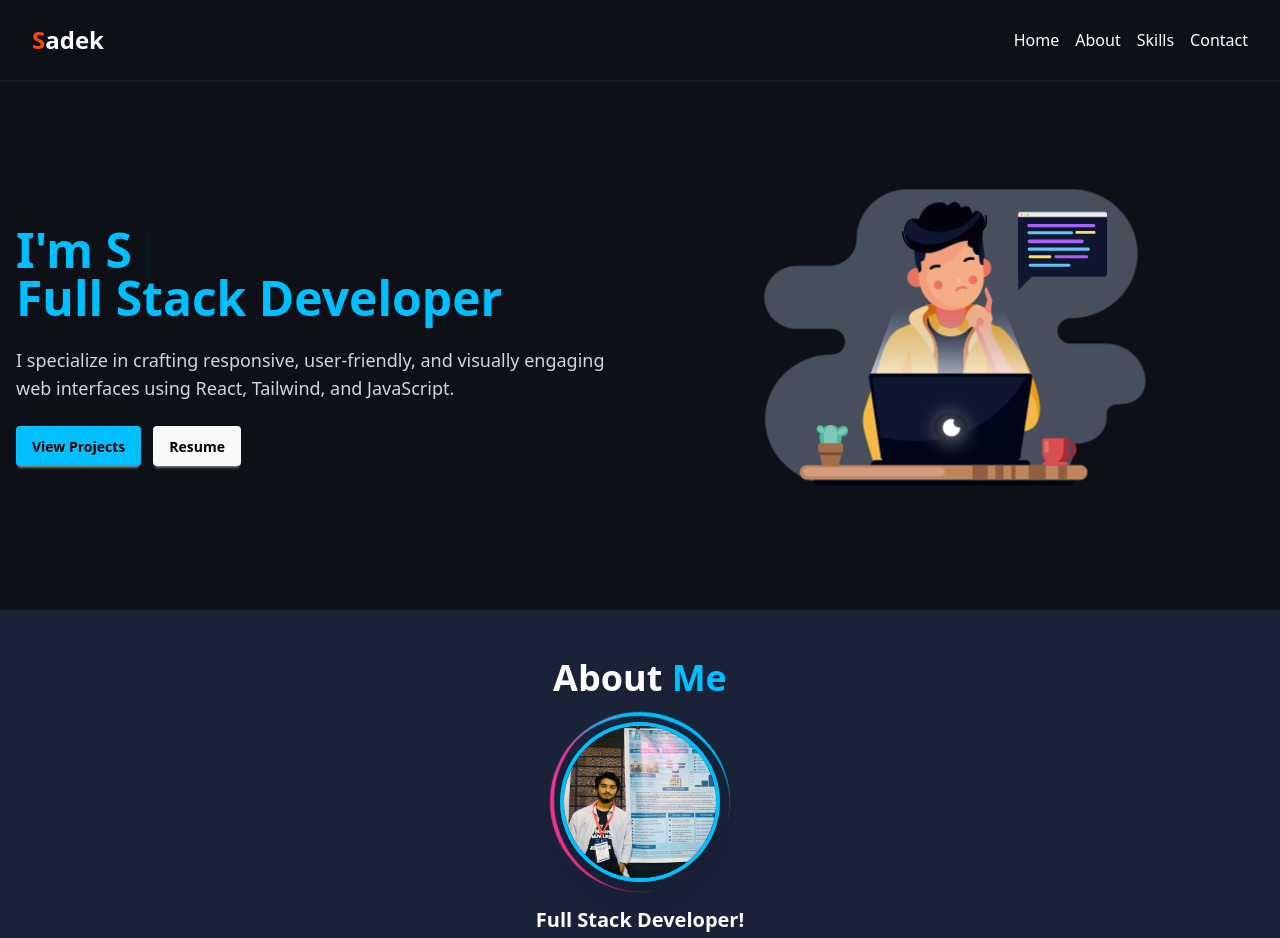
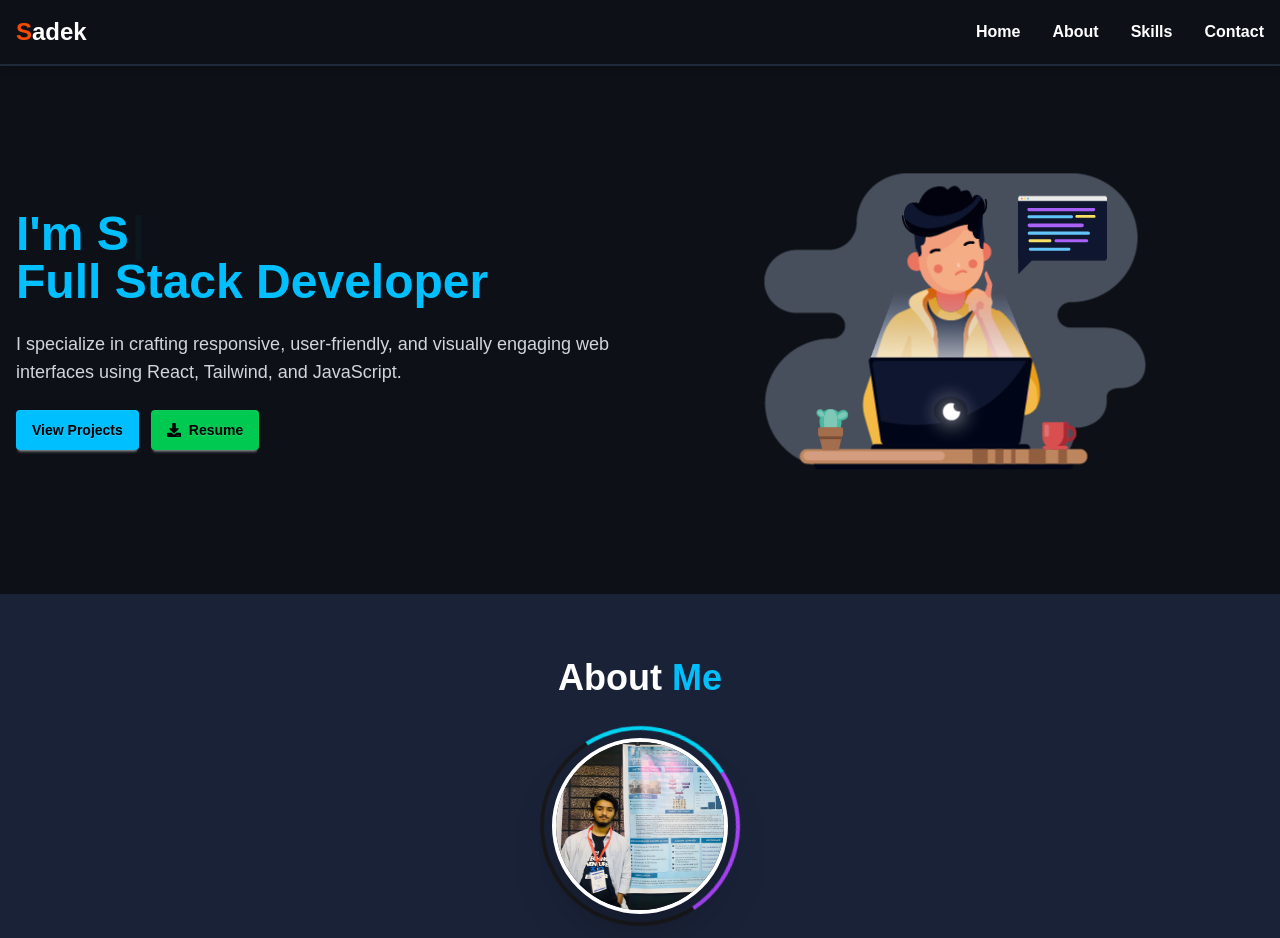
Before and after one commit to Sadek-H/Portfolio, a React (Vite) app: page / in a window 1280 px wide. Shown: the top 938 px of the page. Built offline with nearby package versions, Linux system fonts and the light colour scheme.

Commit message:
about me section image animation text chnages

```diff
--- a/src/Components/About.jsx
+++ b/src/Components/About.jsx
@@ -9,38 +9,37 @@ const About = () => {
   };
 
   return (
-    <div className="bg-[#1A2238] py-12 px-6">
+    <div className="bg-[#1A2238] py-16 px-6">
       <div className="container mx-auto text-center">
         {/* Heading */}
-        <h2 className="text-white text-4xl font-bold text-center">
+        <h2 className="text-white text-4xl font-bold text-center mb-10">
           About <span className="text-[#00BFFF]">Me</span>
         </h2>
 
         {/* Profile Image with Animation */}
-        <div className="relative w-40 h-40 mx-auto my-6">
+        <div className="relative w-44 h-44 mx-auto mb-10">
           {/* Animated Half Circles */}
+          {/* Colorful Rings */}
           <div className="absolute inset-0 flex items-center justify-center">
-            {/* Top Half Circle */}
-            <div className="absolute w-[180px] h-[180px] border-t-4 border-[#00BFFF] rounded-full animate-spin-slow"></div>
-            {/* Bottom Half Circle */}
-            <div className="absolute w-[180px] h-[180px] border-b-4 border-pink-500 rounded-full animate-spin-reverse-slow"></div>
+            <div className="absolute w-[200px] h-[200px] rounded-full border-4 border-t-cyan-400 border-r-purple-500 animate-spin-slow"></div>
+            <div className="absolute w-[160px] h-[160px] rounded-full border-4 border-b-pink-500 border-l-yellow-400 animate-spin-reverse-slow"></div>
           </div>
 
           {/* Profile Image */}
           <img
             src={img}
-            alt="Profile"
-            className="w-40 h-40 rounded-full border-4 border-[#00BFFF] shadow-xl relative z-10"
+            alt="Sadek Hossen"
+            className="w-44 h-44 rounded-full border-4 border-white shadow-2xl relative z-10"
           />
         </div>
 
         {/* Role Title */}
-        <h3 className="text-white text-xl font-semibold">
+        <h3 className="text-white text-2xl font-semibold mb-6 drop-shadow-lg">
           Full Stack Developer!
         </h3>
 
         {/* Short Description */}
-        <p className="text-[#CCCCCC] text-left mx-auto max-w-2xl">
+       <p className="text-gray-300 leading-relaxed max-w-3xl mx-auto px-4 md:px-0 text-justify drop-shadow-[0_1px_2px_rgba(0,0,0,0.6)] transition-all duration-500">
   Hi, I’m Sadek Hossen — currently pursuing my B.Sc. in Electrical and
   Electronic Engineering (EEE). My journey into the world of programming
   started back in 2021, when I first explored HTML and CSS. At that time, I was just
@@ -71,6 +70,7 @@ const About = () => {
   )}
 </p>
 
+
         {/* Button */}
         <button
           onClick={more ? () => setMore(false) : handleReadMore}
--- a/src/Components/Banner.jsx
+++ b/src/Components/Banner.jsx
@@ -1,16 +1,17 @@
 import React from "react";
-
 import { Typewriter } from "react-simple-typewriter";
 import { Link } from "react-router";
 import Lottie from "lottie-react";
 import developer from "../assets/LootieFile/Developer.json";
 import resume from "../assets/resume.pdf";
 import { useScrollRefs } from "../Pages/ScrollContext";
+import { FaDownload } from "react-icons/fa";
+
 const Banner = () => {
-    const {  projectsRef } = useScrollRefs();
-    const handleScrollToProjects = () => {
-        projectsRef.current.scrollIntoView({ behavior: "smooth" });
-    }
+  const { projectsRef } = useScrollRefs();
+  const handleScrollToProjects = () => {
+    projectsRef.current.scrollIntoView({ behavior: "smooth" });
+  };
   return (
     <div className="bg-[#0D1117] relative overflow-hidden">
       {/* Lottie background for mobile (optional) */}
@@ -44,15 +45,19 @@ const Banner = () => {
           </p>
 
           <div className="flex gap-3 justify-center md:justify-start">
-            <button onClick={handleScrollToProjects} className="btn bg-[#00BFFF] border-none text-black hover:bg-blue-400">
+            <button
+              onClick={handleScrollToProjects}
+              className="btn bg-[#00BFFF] border-none text-black hover:bg-blue-400"
+            >
               View Projects
             </button>
 
             <a
               href={resume}
               download
-              className="btn border-none hover:bg-blue-400 text-black"
+              className="btn bg-green-500 border-none hover:bg-green-600 text-black flex items-center gap-2"
             >
+              <FaDownload />
               Resume
             </a>
           </div>
--- a/src/Pages/Navbar.jsx
+++ b/src/Pages/Navbar.jsx
@@ -1,45 +1,117 @@
-import React from 'react';
-import { Link } from 'react-router';
-import { useScrollRefs } from './ScrollContext';
+import React, { useState } from "react";
+import { NavLink } from "react-router";
+import { useScrollRefs } from "./ScrollContext";
+import { FaBars, FaTimes } from "react-icons/fa";
 
 const Navbar = () => {
   const { aboutRef, skillsRef, contactRef } = useScrollRefs();
-   const handleScrollToAbout = ()=>{
-    aboutRef.current.scrollIntoView({ behavior : "smooth"})
-   }
+  const [menuOpen, setMenuOpen] = useState(false);
 
-   const handleScrollToSkills = ()=>{
-       skillsRef.current.scrollIntoView({ behavior : "smooth"})
-   }
+  const handleScrollToAbout = () => {
+    aboutRef.current.scrollIntoView({ behavior: "smooth" });
+    setMenuOpen(false);
+  };
 
-   const handleScrollToContact = ()=>{
-       contactRef.current.scrollIntoView({ behavior : "smooth"})
-   }
+  const handleScrollToSkills = () => {
+    skillsRef.current.scrollIntoView({ behavior: "smooth" });
+    setMenuOpen(false);
+  };
+
+  const handleScrollToContact = () => {
+    contactRef.current.scrollIntoView({ behavior: "smooth" });
+    setMenuOpen(false);
+  };
 
   return (
-    <div className='bg-[#0D1117] py-2 px-4 border-b-2  z-50 sticky top-0'>
-      <div className="relative z-10 container mx-auto py-4 px-4">
-        <div className="flex justify-between items-center">
-          <h2 className="text-white font-extrabold text-2xl">
+    <nav className="bg-[#0D1117] border-b-2 border-gray-800 sticky top-0 z-50 shadow-md">
+      <div className="container mx-auto flex items-center justify-between px-4 py-4">
+        {/* Logo */}
+        <h2 className="text-white font-extrabold text-2xl cursor-pointer select-none">
           <span className="text-orange-600">S</span>adek
         </h2>
-          <ul className="hidden md:flex text-white space-x-4">
+
+        {/* Desktop Menu */}
+        <ul className="hidden md:flex text-white space-x-8 font-semibold">
           <li>
-              <Link to="/">Home</Link>
+            <NavLink to="/" className="hover:text-orange-500 transition">
+              Home
+            </NavLink>
           </li>
           <li>
-              <button onClick={handleScrollToAbout}>About</button>
+            <button
+              onClick={handleScrollToAbout}
+              className="hover:text-orange-500 transition"
+            >
+              About
+            </button>
           </li>
           <li>
-              <button onClick={handleScrollToSkills}>Skills</button>
+            <button
+              onClick={handleScrollToSkills}
+              className="hover:text-orange-500 transition"
+            >
+              Skills
+            </button>
           </li>
           <li>
-              <button onClick={handleScrollToContact}>Contact</button>
+            <button
+              onClick={handleScrollToContact}
+              className="hover:text-orange-500 transition"
+            >
+              Contact
+            </button>
           </li>
         </ul>
+
+        {/* Mobile Hamburger */}
+        <button
+          onClick={() => setMenuOpen(!menuOpen)}
+          className="md:hidden text-white text-2xl focus:outline-none"
+          aria-label="Toggle menu"
+        >
+          {menuOpen ? <FaTimes /> : <FaBars />}
+        </button>
       </div>
-      </div>
-    </div>
+
+      {/* Mobile Menu */}
+      {menuOpen && (
+        <ul className="md:hidden bg-[#12171f] border-t border-gray-700 text-white flex flex-col space-y-4 py-6 px-6 font-semibold">
+          <li>
+            <NavLink
+              to="/"
+              onClick={() => setMenuOpen(false)}
+              className="block hover:text-orange-500 transition"
+            >
+              Home
+            </NavLink>
+          </li>
+          <li>
+            <button
+              onClick={handleScrollToAbout}
+              className="w-full text-left hover:text-orange-500 transition"
+            >
+              About
+            </button>
+          </li>
+          <li>
+            <button
+              onClick={handleScrollToSkills}
+              className="w-full text-left hover:text-orange-500 transition"
+            >
+              Skills
+            </button>
+          </li>
+          <li>
+            <button
+              onClick={handleScrollToContact}
+              className="w-full text-left hover:text-orange-500 transition"
+            >
+              Contact
+            </button>
+          </li>
+        </ul>
+      )}
+    </nav>
   );
 };
 
--- a/src/index.css
+++ b/src/index.css
@@ -1,6 +1,6 @@
 @import "tailwindcss";
 @plugin "daisyui";
-
+@import url('https://fonts.googleapis.com/css2?family=Poppins:ital,wght@0,100;0,200;0,300;0,400;0,500;0,600;0,700;0,800;0,900;1,100;1,200;1,300;1,400;1,500;1,600;1,700;1,800;1,900&display=swap');
 @keyframes spin-slow {
   from { transform: rotate(0deg); }
   to { transform: rotate(360deg); }
@@ -18,3 +18,9 @@
 .animate-spin-reverse-slow {
   animation: spin-reverse-slow 8s linear infinite;
 }
+
+
+
+body {
+  font-family: 'Poppins', sans-serif;
+}
```
Also changed, not shown: src/Pages/Projectdetails.jsx (+110 -41 lines). Lines whose indentation alone changed are shown as unchanged.
